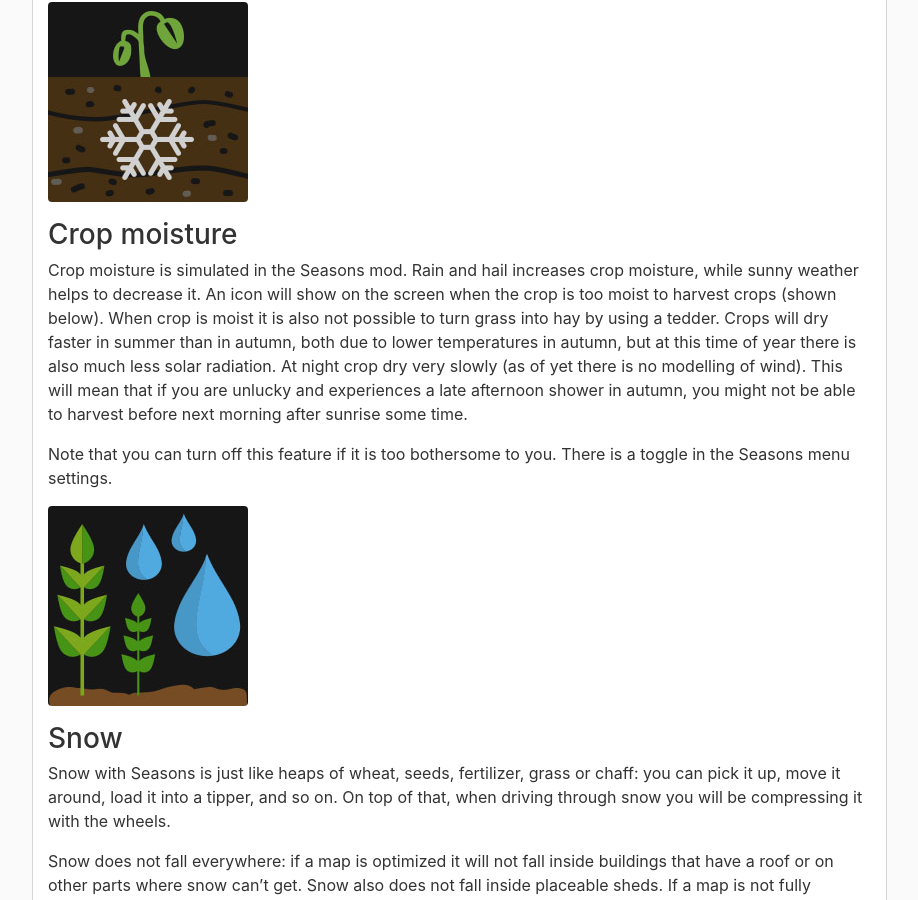
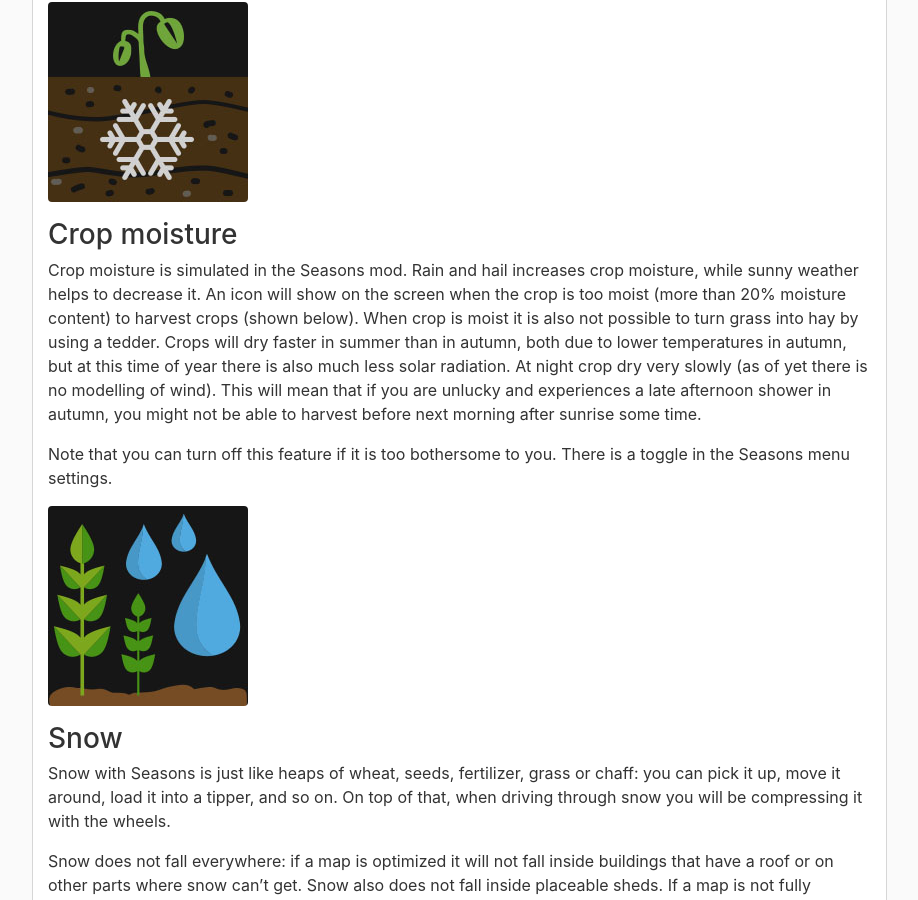
Before and after one commit to RealismusModding/realismusmodding.github.io, a Jekyll site: the page built from mods/seasons19/manual/gameplay/weather.md, in a window 1280 px wide and 900 px high, scrolled down 826 px. Shown: the whole window, without its empty margins (323-1241 px from the left). Built offline with Jekyll 4.4.1, drawn with Linux system fonts in a browser that asks for light colours; comment, search, counter and statistics services are not loaded.

Commit message:
Update weather.md

```diff
--- a/mods/seasons19/manual/gameplay/weather.md
+++ b/mods/seasons19/manual/gameplay/weather.md
@@ -28,7 +28,7 @@ A thermodynamic model has been implemented to model the propagation of heat into
 <img src="/assets/img/mods/seasons/frozenGround.jpg" alt="Frozen ground icon" class="img-fluid rounded" />
 
 ### Crop moisture
-Crop moisture is simulated in the Seasons mod. Rain and hail increases crop moisture, while sunny weather helps to decrease it. An icon will show on the screen when the crop is too moist to harvest crops (shown below). When crop is moist it is also not possible to turn grass into hay by using a tedder. Crops will dry faster in summer than in autumn, both due to lower temperatures in autumn, but at this time of year there is also much less solar radiation. At night crop dry very slowly (as of yet there is no modelling of wind). This will mean that if you are unlucky and experiences a late afternoon shower in autumn, you might not be able to harvest before next morning after sunrise some time.
+Crop moisture is simulated in the Seasons mod. Rain and hail increases crop moisture, while sunny weather helps to decrease it. An icon will show on the screen when the crop is too moist (more than 20% moisture content) to harvest crops (shown below). When crop is moist it is also not possible to turn grass into hay by using a tedder. Crops will dry faster in summer than in autumn, both due to lower temperatures in autumn, but at this time of year there is also much less solar radiation. At night crop dry very slowly (as of yet there is no modelling of wind). This will mean that if you are unlucky and experiences a late afternoon shower in autumn, you might not be able to harvest before next morning after sunrise some time.
 
 Note that you can turn off this feature if it is too bothersome to you. There is a toggle in the Seasons menu settings.
 
```
